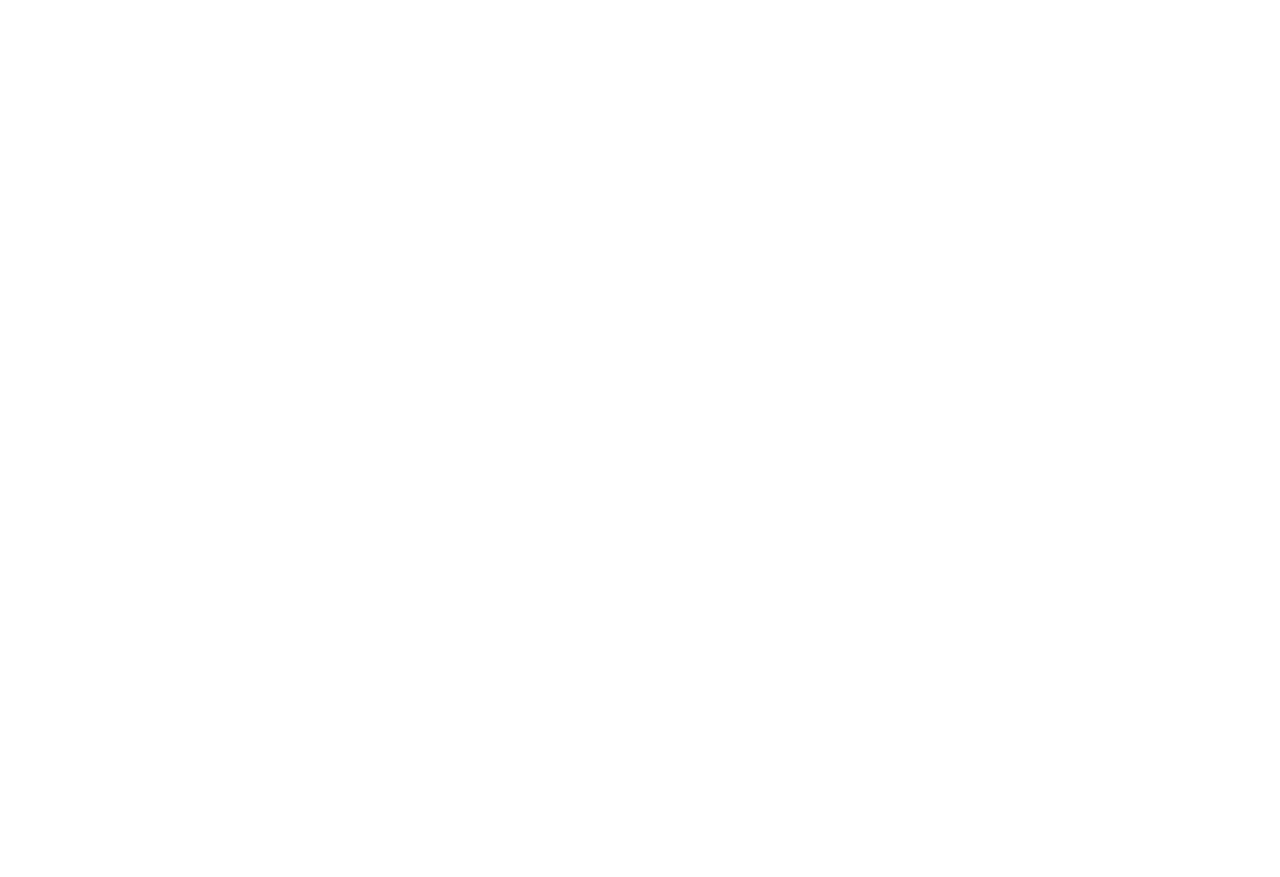
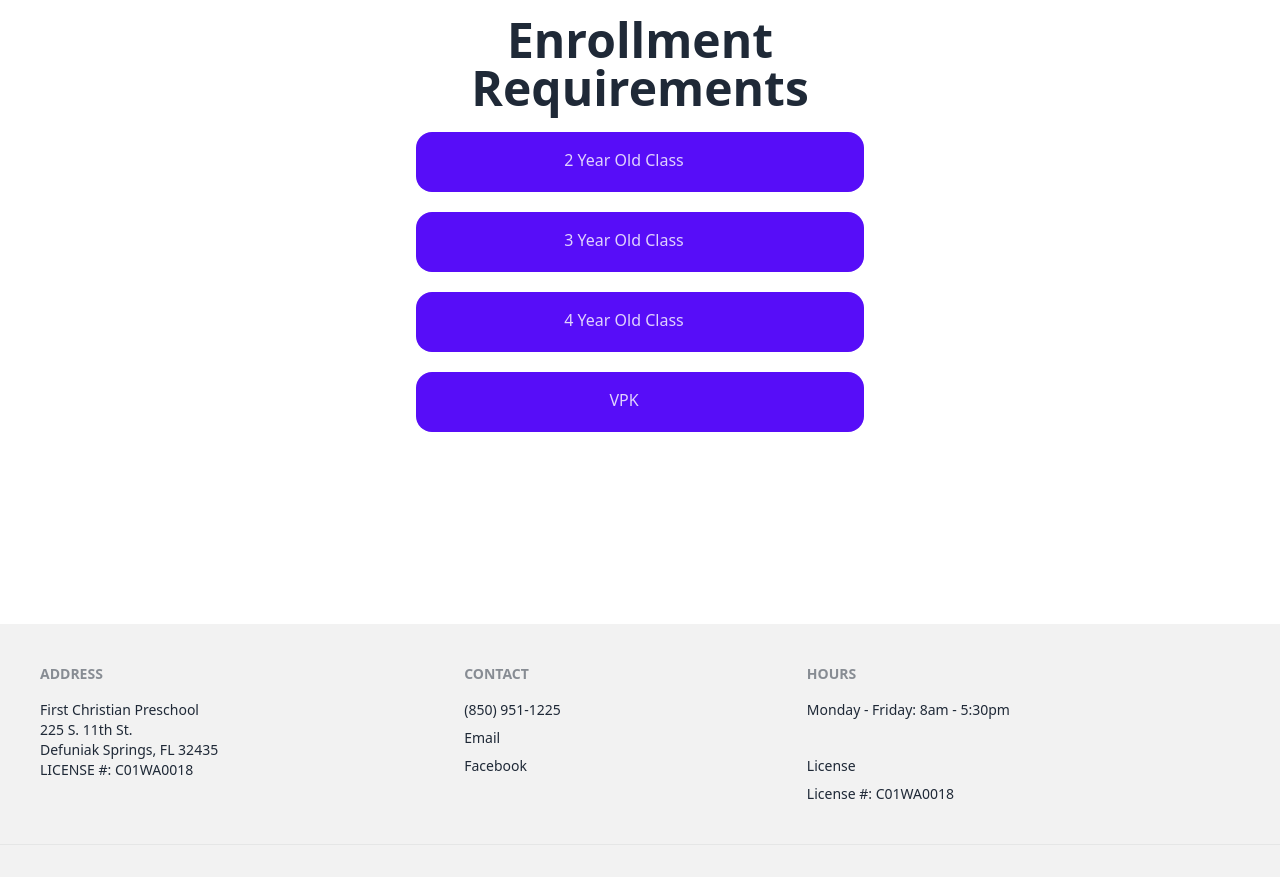
Before and after one commit to adam-brannon09/first-christian-preschool, a React (Create React App) app: page / in a window 1280 px wide. Shown: the part 1040-1917 px from the top of the page. Before the commit the page ends 800 px from the top, so only its background shows below. Built offline with nearby package versions, Linux system fonts and the light colour scheme.

Commit message:
added new components for different age group enrollment reqs

```diff
--- a/public/index.html
+++ b/public/index.html
@@ -24,7 +24,7 @@
       work correctly both with client-side routing and a non-root public URL.
       Learn how to configure a non-root public URL by running `npm run build`.
     -->
-    <title>React App</title>
+		<title>First Christian Preschool</title>
 	</head>
 	<body>
 		<noscript>You need to enable JavaScript to run this app.</noscript>
--- a/src/App.js
+++ b/src/App.js
@@ -1,10 +1,10 @@
-
+import Home from './pages/Home';
 
 
 function App() {
   return (
     <div>
-
+      <Home />
     </div>
   );
 }
--- /dev/null
+++ b/src/components/About.jsx
@@ -0,0 +1,21 @@
+import Navbar from "./Navbar"
+import Logo from "../assets/fcp_logo.png"
+
+function About() {
+    return (
+        <div className="bg-info-200">
+            <Navbar />
+            <div className="hero min-h-screen bg-info">
+                <div className="hero-content flex-col lg:flex-row">
+                    <img src={Logo} className="max-w-sm rounded-lg shadow-2xl" />
+                    <div>
+                        <h1 className="text-5xl font-bold">Welcome To First Christian Preschool</h1>
+                        <p className="py-6"> At First Christian Preschool, we wholeheartedly provide families with a nurturing, Christ-centered atmosphere where young children can flourish spiritually, intellectually, socially, emotionally, and physically. Every child is exceptional, brimming with boundless potential. Our commitment is to unlock these possibilities and support your child's journey to becoming the unique and special individual that God intended them to be.</p>
+                        {/* <button className="btn btn-primary">Get Started</button> */}
+                    </div>
+                </div>
+            </div>
+        </div>
+    )
+}
+export default About
--- /dev/null
+++ b/src/components/Enrollment.jsx
@@ -0,0 +1,21 @@
+import TwoRequirement from "./TwoRequirement"
+import ThreeRequirement from "./ThreeRequirement"
+import FourRequirement from "./FourRequirement"
+import VpkRequirement from "./VpkRequirement"
+
+function Enrollment() {
+    return (
+        <div className="hero min-h-screen bg-white">
+            <div className="hero-content text-center">
+                <div className="max-w-md">
+                    <h1 className="text-5xl font-bold">Enrollment Requirements</h1>
+                    <TwoRequirement />
+                    <ThreeRequirement />
+                    <FourRequirement />
+                    <VpkRequirement />
+                </div>
+            </div>
+        </div>
+    )
+}
+export default Enrollment
--- /dev/null
+++ b/src/components/Footer.jsx
@@ -0,0 +1,43 @@
+function Footer() {
+    return (
+        <>
+            <footer className="footer p-10 bg-base-200 text-base-content ">
+                <nav>
+                    <header className="footer-title">Address</header>
+                    <p>First Christian Preschool
+                        <br />
+                        225 S. 11th St.
+                        <br />
+                        Defuniak Springs, FL 32435
+                        <br />
+                        LICENSE #: C01WA0018</p>
+                </nav>
+                <nav>
+                    <header className="footer-title">Contact</header>
+                    <a className="link link-hover">(850) 951-1225</a>
+                    <a className="link link-hover">Email</a>
+                    <a className="link link-hover">Facebook</a>
+                </nav>
+                <nav>
+                    <header className="footer-title">Hours</header>
+                    <p>Monday - Friday: 8am - 5:30pm</p>
+                    <br />
+                    <header>License</header>
+                    <p>License #: C01WA0018</p>
+                </nav>
+
+            </footer>
+            <footer className="footer px-10 py-4 border-t bg-base-200 text-base-content border-base-300">
+                <aside className="items-center grid-flow-col">
+
+                </aside>
+                <nav className="md:place-self-center md:justify-self-end">
+                    <div className="grid grid-flow-col gap-4">
+
+                    </div>
+                </nav>
+            </footer>
+        </>
+    )
+}
+export default Footer
--- /dev/null
+++ b/src/components/FourRequirement.jsx
@@ -0,0 +1,23 @@
+function FourRequirement() {
+    return (
+        <div>
+            {/* Dropdown */}
+            <div className="collapse bg-base-200 mt-5">
+                <input type="checkbox" className="peer" />
+                <div className="collapse-title bg-primary text-primary-content peer-checked:bg-secondary peer-checked:text-secondary-content">
+                    4 Year Old Class
+                </div>
+                <div className="collapse-content bg-primary text-primary-content peer-checked:bg-secondary peer-checked:text-secondary-content">
+                    <p>Requirement</p>
+                    <p>Requirement</p>
+                    <p>Requirement</p>
+                    <p>Requirement</p>
+                    <p>Requirement</p>
+                    <p>Requirement</p>
+                </div>
+            </div>
+            {/* Dropdown */}
+        </div>
+    )
+}
+export default FourRequirement
--- /dev/null
+++ b/src/components/Navbar.jsx
@@ -0,0 +1,8 @@
+function Navbar() {
+    return (
+        <div className="navbar bg-base-100">
+            <a className="btn btn-ghost normal-case text-xl">First Christian Preschool</a>
+        </div>
+    )
+}
+export default Navbar
--- /dev/null
+++ b/src/components/ThreeRequirement.jsx
@@ -0,0 +1,23 @@
+function ThreeRequirement() {
+    return (
+        <div>
+            {/* Dropdown */}
+            <div className="collapse bg-base-200 mt-5">
+                <input type="checkbox" className="peer" />
+                <div className="collapse-title bg-primary text-primary-content peer-checked:bg-secondary peer-checked:text-secondary-content">
+                    3 Year Old Class
+                </div>
+                <div className="collapse-content bg-primary text-primary-content peer-checked:bg-secondary peer-checked:text-secondary-content">
+                    <p>Requirement</p>
+                    <p>Requirement</p>
+                    <p>Requirement</p>
+                    <p>Requirement</p>
+                    <p>Requirement</p>
+                    <p>Requirement</p>
+                </div>
+            </div>
+            {/* Dropdown */}
+        </div>
+    )
+}
+export default ThreeRequirement
--- /dev/null
+++ b/src/components/TwoRequirement.jsx
@@ -0,0 +1,23 @@
+function TwoRequirement() {
+    return (
+        <div>
+            {/* Dropdown */}
+            <div className="collapse bg-base-200 mt-5">
+                <input type="checkbox" className="peer" />
+                <div className="collapse-title bg-primary text-primary-content peer-checked:bg-secondary peer-checked:text-secondary-content">
+                    2 Year Old Class
+                </div>
+                <div className="collapse-content bg-primary text-primary-content peer-checked:bg-secondary peer-checked:text-secondary-content">
+                    <p>Requirement</p>
+                    <p>Requirement</p>
+                    <p>Requirement</p>
+                    <p>Requirement</p>
+                    <p>Requirement</p>
+                    <p>Requirement</p>
+                </div>
+            </div>
+            {/* Dropdown */}
+        </div>
+    )
+}
+export default TwoRequirement
--- /dev/null
+++ b/src/components/VpkRequirement.jsx
@@ -0,0 +1,23 @@
+function VpkRequirement() {
+    return (
+        <div>
+            {/* Dropdown */}
+            <div className="collapse bg-base-200 mt-5">
+                <input type="checkbox" className="peer" />
+                <div className="collapse-title bg-primary text-primary-content peer-checked:bg-secondary peer-checked:text-secondary-content">
+                    VPK
+                </div>
+                <div className="collapse-content bg-primary text-primary-content peer-checked:bg-secondary peer-checked:text-secondary-content">
+                    <p>Requirement</p>
+                    <p>Requirement</p>
+                    <p>Requirement</p>
+                    <p>Requirement</p>
+                    <p>Requirement</p>
+                    <p>Requirement</p>
+                </div>
+            </div>
+            {/* Dropdown */}
+        </div>
+    )
+}
+export default VpkRequirement
--- /dev/null
+++ b/src/pages/Home.jsx
@@ -0,0 +1,14 @@
+import About from "../components/About"
+import Enrollment from "../components/Enrollment"
+import Footer from "../components/Footer"
+
+function Home() {
+    return (
+        <>
+            <About />
+            <Enrollment />
+            <Footer />
+        </>
+    )
+}
+export default Home
```
Also changed, not shown: src/assets/fcp_logo.png (added). Lines whose indentation alone changed are shown as unchanged.
